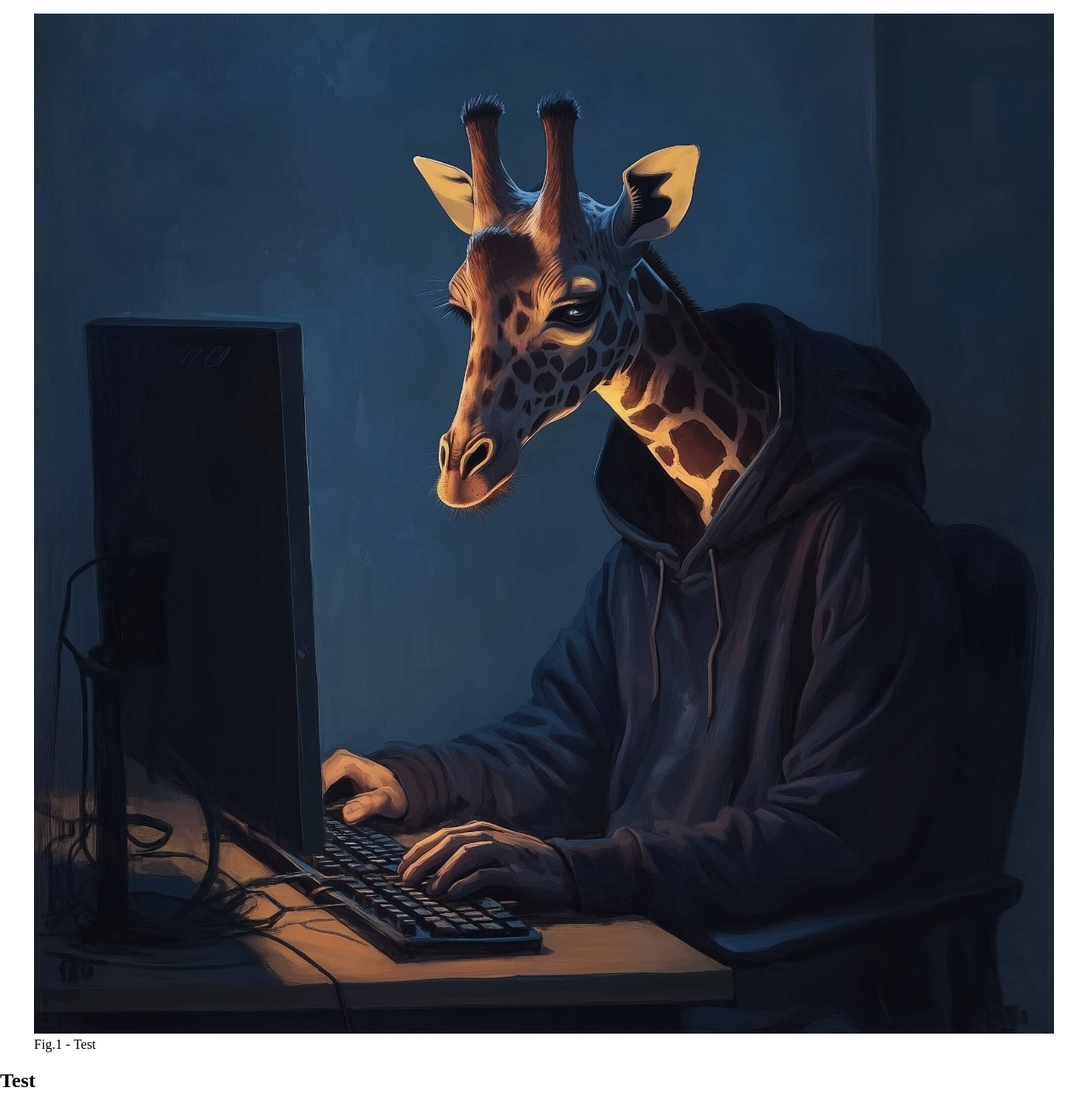
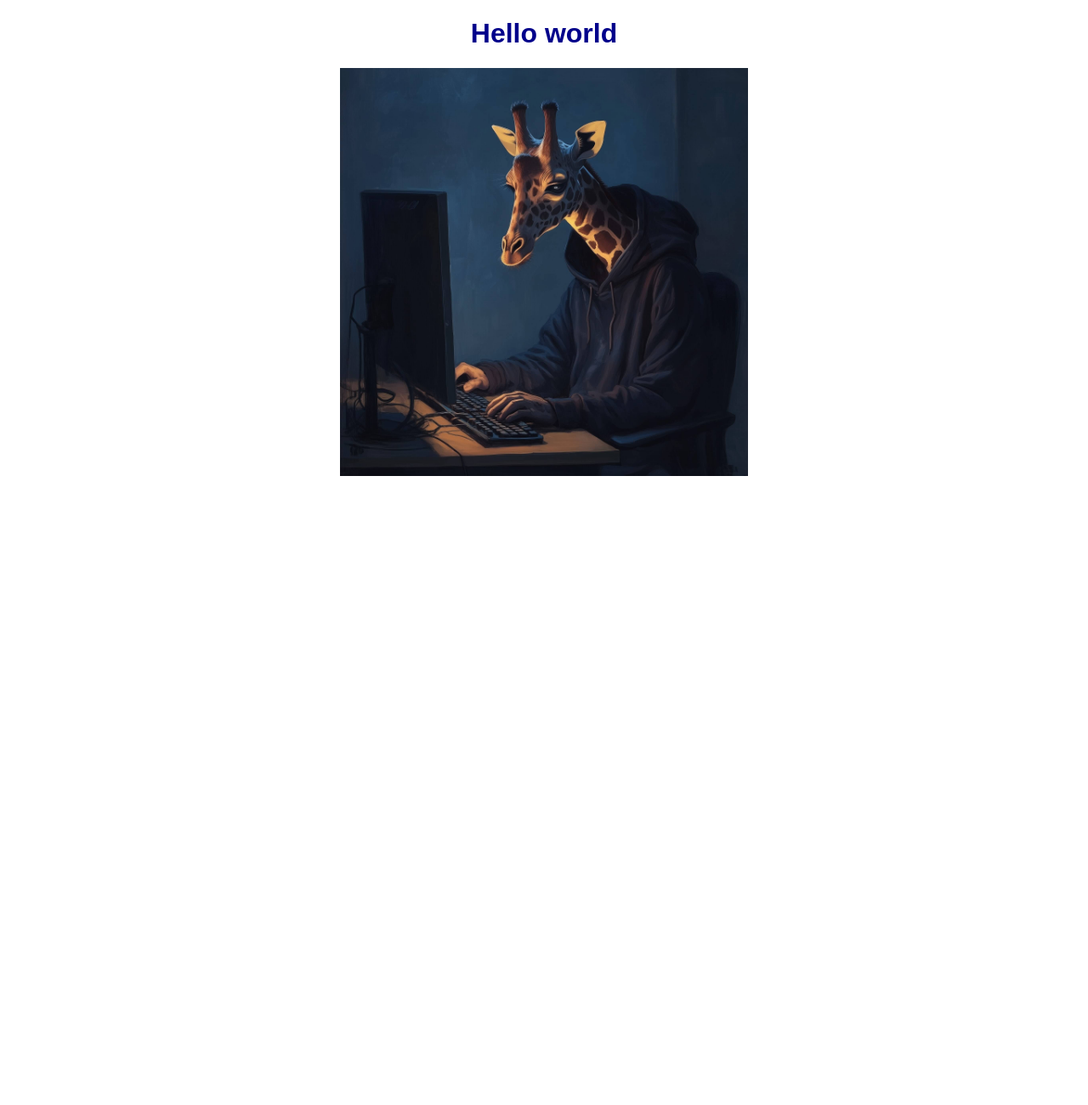
Before and after one commit to rschmutz-orif/cffe-demo, a website: page index.html in a window 1280 px wide. Shown: the whole page at 85% size. After the commit the page ends 821 px from the top, so only its background shows below. Drawn offline with Linux system fonts and the light colour scheme.

Commit message:
Update base

```diff
--- a/index.html
+++ b/index.html
@@ -3,17 +3,11 @@
   <head>
     <meta charset="UTF-8" />
     <meta name="viewport" content="width=device-width, initial-scale=1.0" />
-    <link rel="stylesheet" href="./styles/main.css" />
-    <title>Test</title>
-    <meta name="description" content="Test." />
+    <title>CFFE - Demo</title>
+    <link rel="stylesheet" href="style.css" />
   </head>
   <body>
-    <article>
-        <figure>
-            <img src="images/1.jpg" alt="Test">
-            <figcaption>Fig.1 - Test</figcaption>
-        </figure>
-        <h1>Test</h1>
-    <article>
+    <h1>Hello world</h1>
+    <img src="images/1.jpg" alt="Test">
   </body>
 </html>
--- /dev/null
+++ b/style.css
@@ -0,0 +1,23 @@
+html,
+body {
+  width: 100%;
+  height: 100%;
+  margin: 0;
+  padding: 0;
+  background: white;
+
+}
+
+h1{
+  font-family: sans-serif;
+  font-size: 32px;
+  color: darkblue;
+  text-align: center;
+}
+
+img {
+  display:block;
+  width: 100%;
+  max-width:480px;
+  margin: auto;
+}
--- a/styles/main.css
+++ /dev/null
@@ -1,9 +0,0 @@
-html,
-body {
-  margin: 0;
-  padding: 0;
-}
-
-img {
-  width: 100%;
-}
```
Also changed, not shown: 1 other file.
